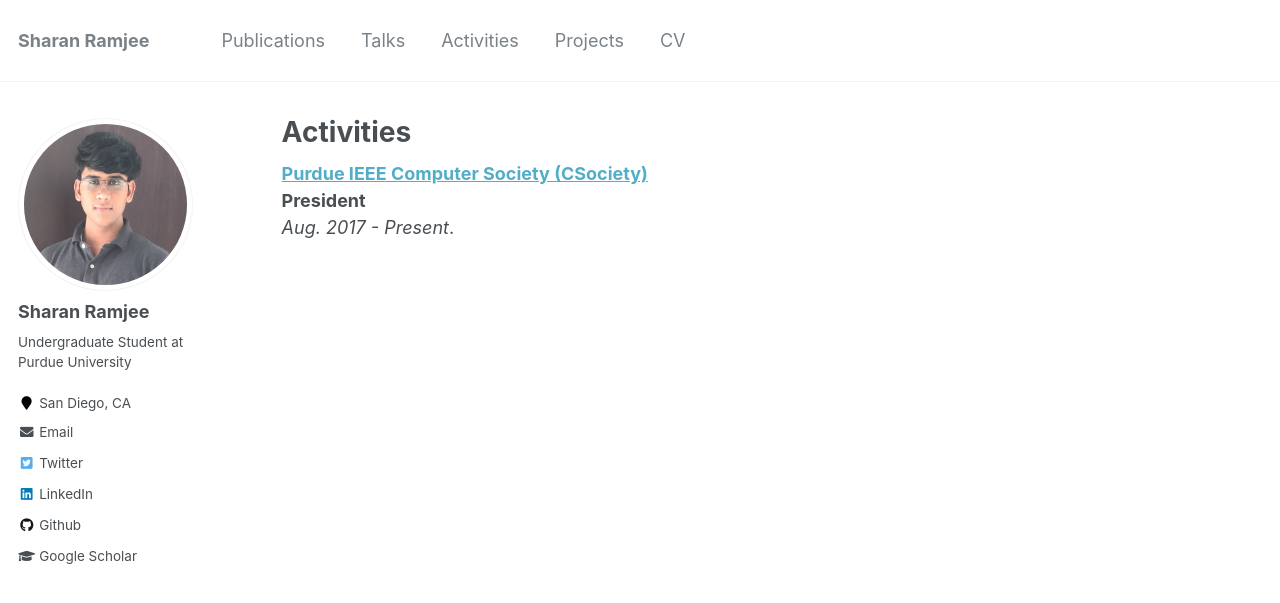
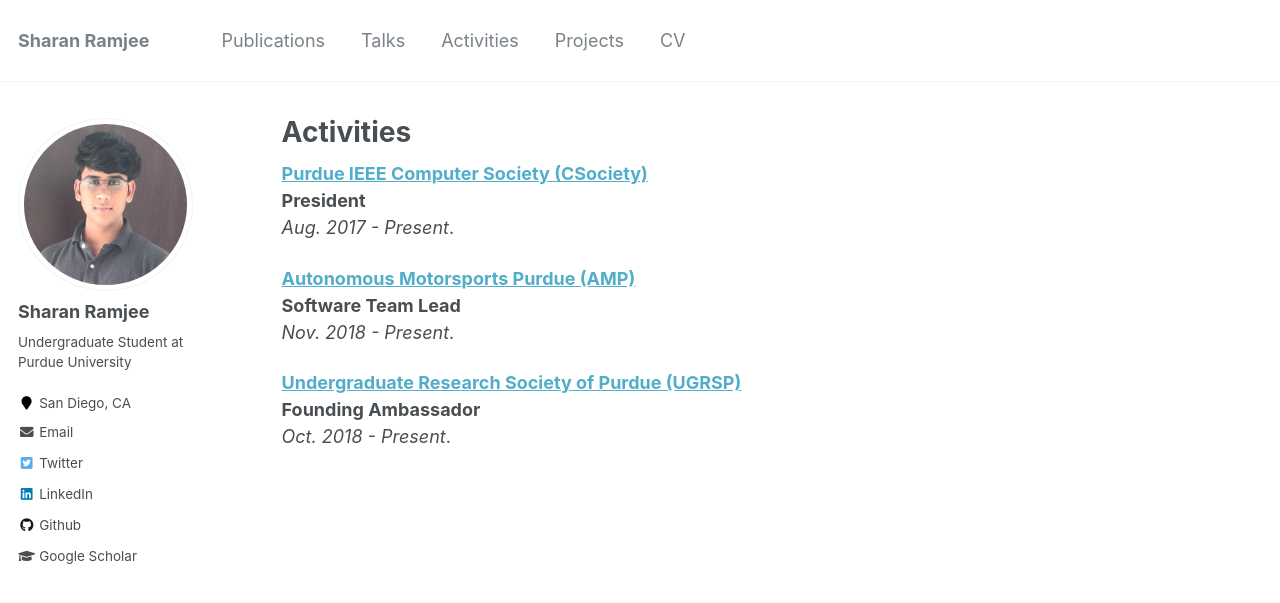
Before and after one commit to sharanramjee/sharanramjee.github.io, a Jekyll site: the page built from _pages/activities.md, in a window 1280 px wide. Shown: the top 603 px of the page. Built offline with Jekyll 4.4.1, drawn with Linux system fonts in a browser that asks for light colours.

Commit message:
Completed Activities

```diff
--- a/_pages/activities.md
+++ b/_pages/activities.md
@@ -7,3 +7,11 @@
 <b>[Purdue IEEE Computer Society (CSociety)](http://sharanramjee.github.io/activities/csociety)</b> <br>
 <b>President</b><br>
 <i>Aug. 2017 - Present</i>.
+
+<b>[Autonomous Motorsports Purdue (AMP)](http://sharanramjee.github.io/activities/amp)</b> <br>
+<b>Software Team Lead</b><br>
+<i>Nov. 2018 - Present</i>.
+
+<b>[Undergraduate Research Society of Purdue (UGRSP)](http://sharanramjee.github.io/activities/ugrsp)</b> <br>
+<b>Founding Ambassador</b><br>
+<i>Oct. 2018 - Present</i>.
```
Also changed, not shown: _publications/amp.md (added, +13 -0 lines), _publications/ugrsp.md (added, +11 -0 lines).
